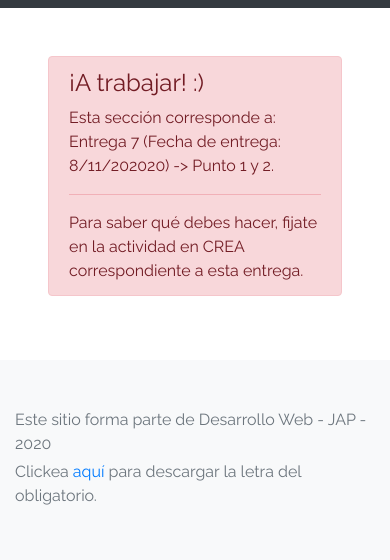
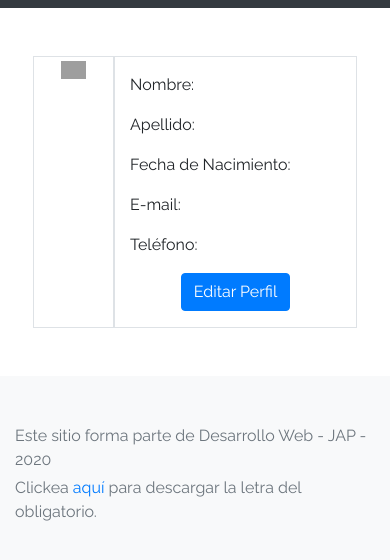
Before and after one commit to Pablo-Diaz-91/ecommerce_repository, a plain HTML site: page my-profile.html in a window 390 px wide. Drawn offline with Linux system fonts and the light colour scheme; grey boxes are pictures that could not be loaded.

Commit message:
Profile structure
Se creó la estructura del perfil

```diff
--- a/my-profile.html
+++ b/my-profile.html
@@ -55,11 +55,49 @@
     </div>
   </nav>
   <div class="container p-5">
-    <div class="alert alert-danger" role="alert" style="position: relative; width:auto; top: 0;">
-      <h4 class="alert-heading">¡A trabajar! :)</h4>
-      <p>Esta sección corresponde a: Entrega 7 (Fecha de entrega: 8/11/202020) -> Punto 1 y 2.</p>
-      <hr>
-      <p class="mb-0">Para saber qué debes hacer, fijate en la actividad en CREA correspondiente a esta entrega.</p>
+    <div class="row">
+      <div class="col-3 border text-center">
+        <img src="https://www.flaticon.com/svg/static/icons/svg/17/17004.svg" alt="Imagen de usuario" width="50%">
+      </div>
+      <div class="col-9 py-3 border">
+        <p>Nombre: </p>
+        <p>Apellido: </p>
+        <p>Fecha de Nacimiento: </p>
+        <p>E-mail: </p>
+        <p>Teléfono: </p>
+        <!-- Button trigger modal -->
+        <div class="text-center">
+          <button type="button" class="btn btn-primary" data-toggle="modal" data-target="#exampleModal">
+            Editar Perfil
+          </button>
+        </div>
+      </div>
+    </div>
+    <!-- Modal -->
+    <div class="modal fade" id="exampleModal" tabindex="-1" role="dialog" aria-labelledby="exampleModalLabel" aria-hidden="true">
+      <div class="modal-dialog" role="document">
+        <div class="modal-content">
+          <div class="modal-header">
+            <h5 class="modal-title" id="exampleModalLabel">Editar perfil</h5>
+            <button type="button" class="close" data-dismiss="modal" aria-label="Close">
+              <span aria-hidden="true">&times;</span>
+            </button>
+          </div>
+          <div class="modal-body">
+            <div class="form-group">
+              <input class="form-control my-3" type="text" name="first-name" id="first-name" placeholder="Nombre">
+              <input class="form-control my-3" type="text" name="last-name" id="last-name" placeholder="Apellido">
+              <input class="form-control my-3" type="date" name="birthday" id="birthday">
+              <input class="form-control my-3" type="email" name="email" id="email" placeholder="Email">
+              <input class="form-control my-3" type="text" name="phone" id="phone" placeholder="Teléfono">
+            </div>
+          </div>
+          <div class="modal-footer">
+            <button type="button" class="btn btn-secondary" data-dismiss="modal">Cancelar</button>
+            <button type="button" class="btn btn-primary">Guardar</button>
+          </div>
+        </div>
+      </div>
     </div>
   </div>
   <footer class="text-muted bg-light">
```
